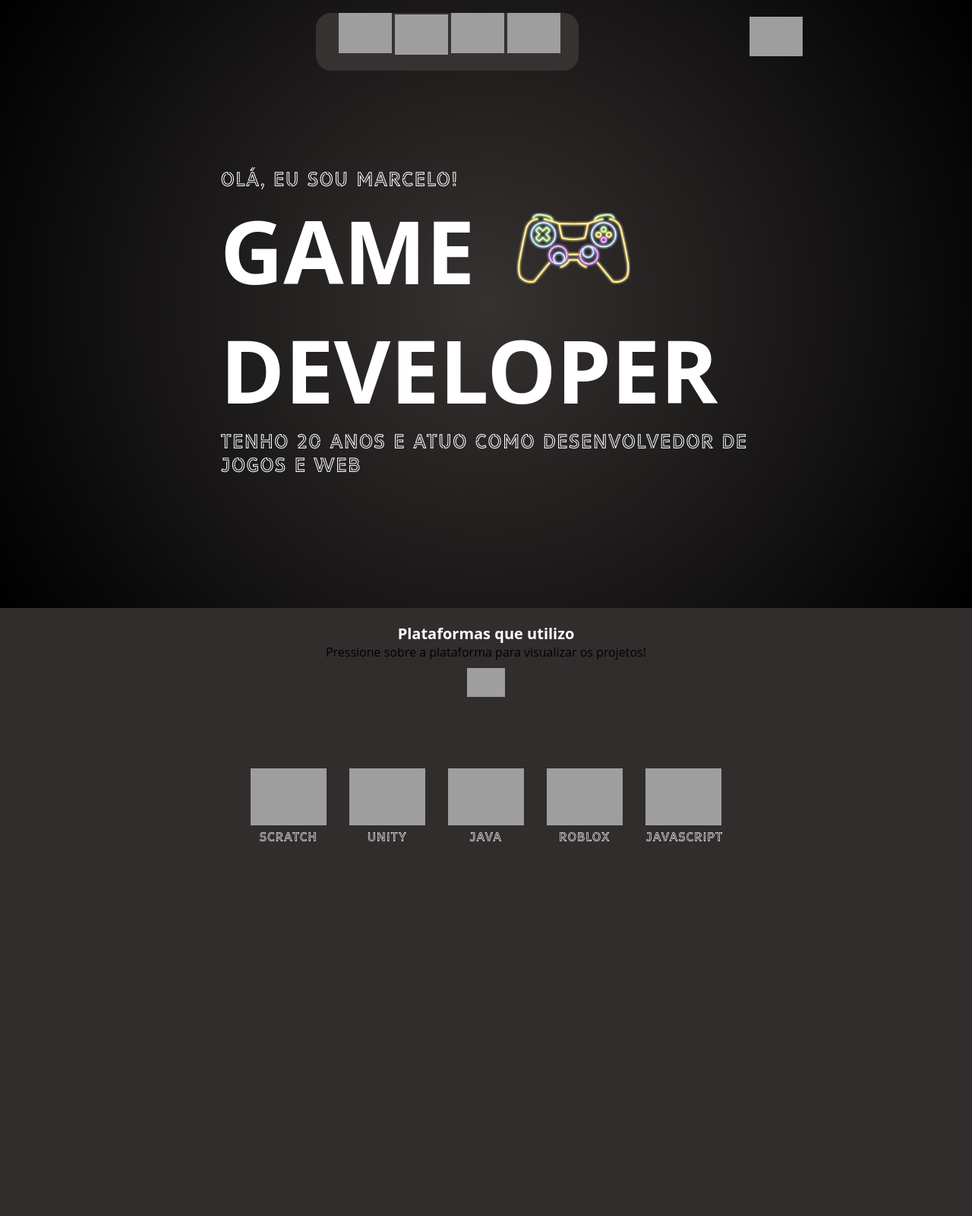
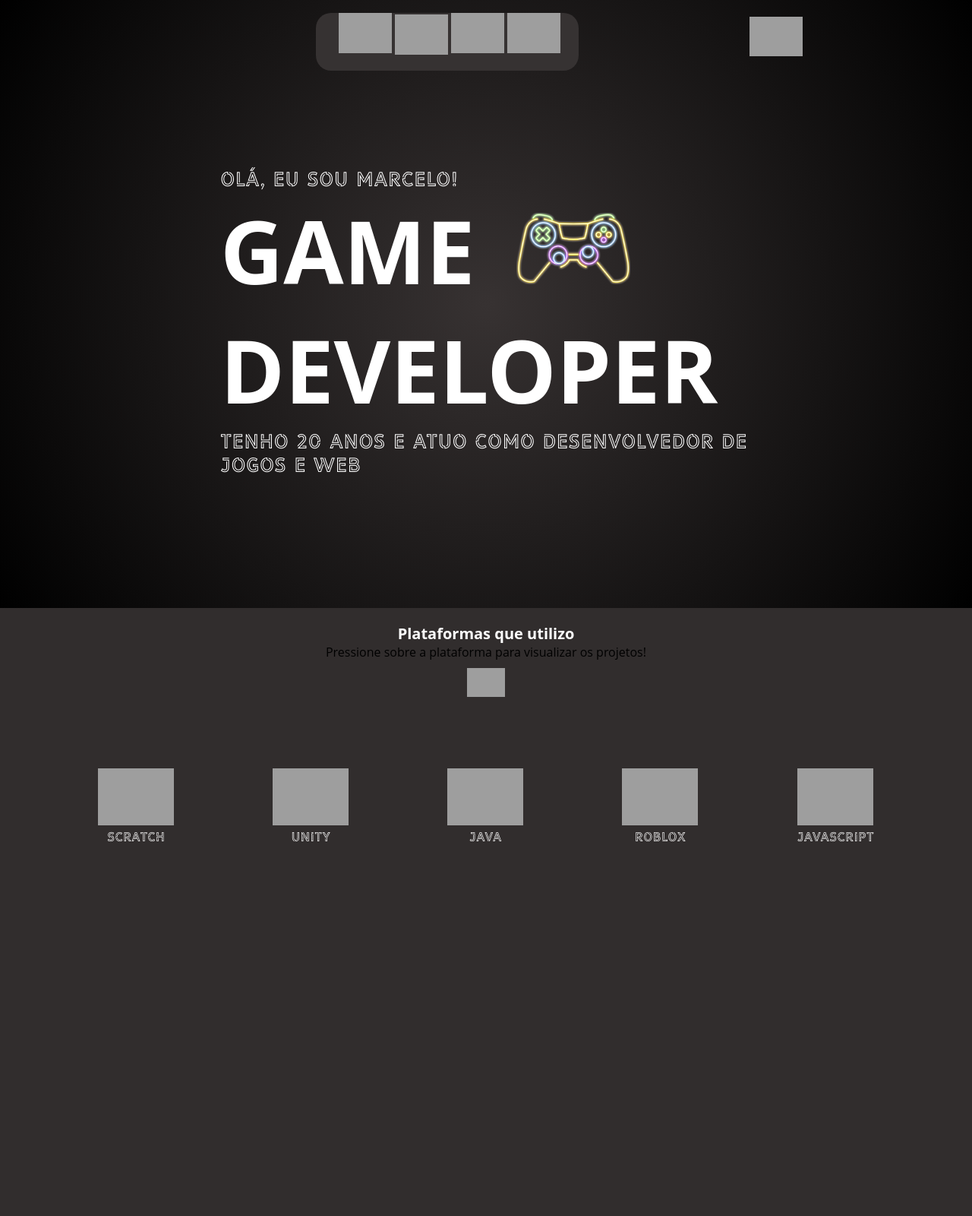
Before and after one commit to Profissional-Marcelo/SitePessoalGame, a PHP site: page /App/View/paginaInicial.php in a window 1280 px wide. Shown: the whole page at 76% size. Run offline with PHP 8.4, Linux system fonts and the light colour scheme; grey boxes are pictures that could not be loaded.

```diff
--- a/Assets/css/paginaInicial.css
+++ b/Assets/css/paginaInicial.css
@@ -221,7 +221,7 @@ section.Segunda-Parte > div.texto > h1 {
 }
 
 section.Segunda-Parte > div.plataformas {
-    width: 100%;
+    width: 90%;
     height: 270px;
     display: flex;
     flex-flow: row wrap;
@@ -231,6 +231,7 @@ section.Segunda-Parte > div.plataformas {
 
 section.Segunda-Parte > div.plataformas > div {
   height: 160px;
+  flex: auto;
 }
 
 /* section.Segunda-Parte > div.plataformas > div:hover {
```
